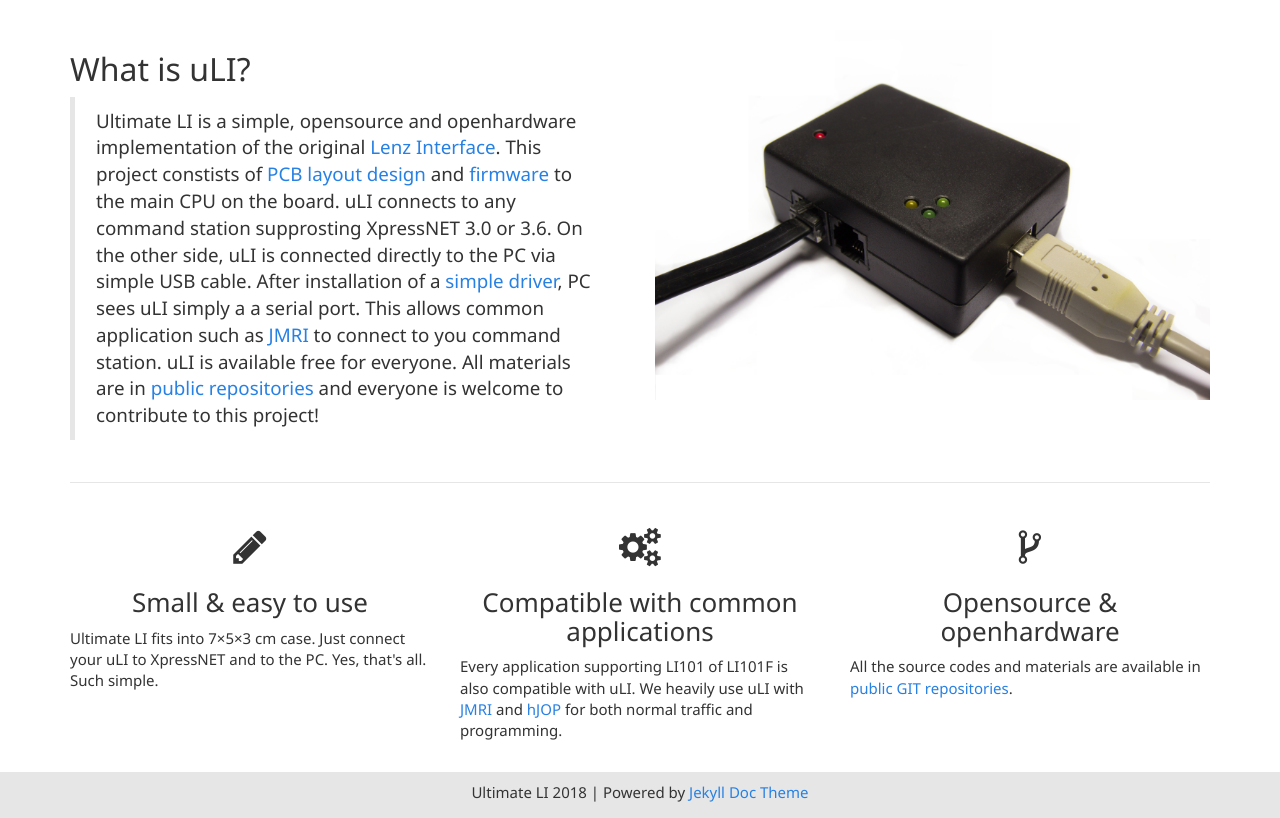
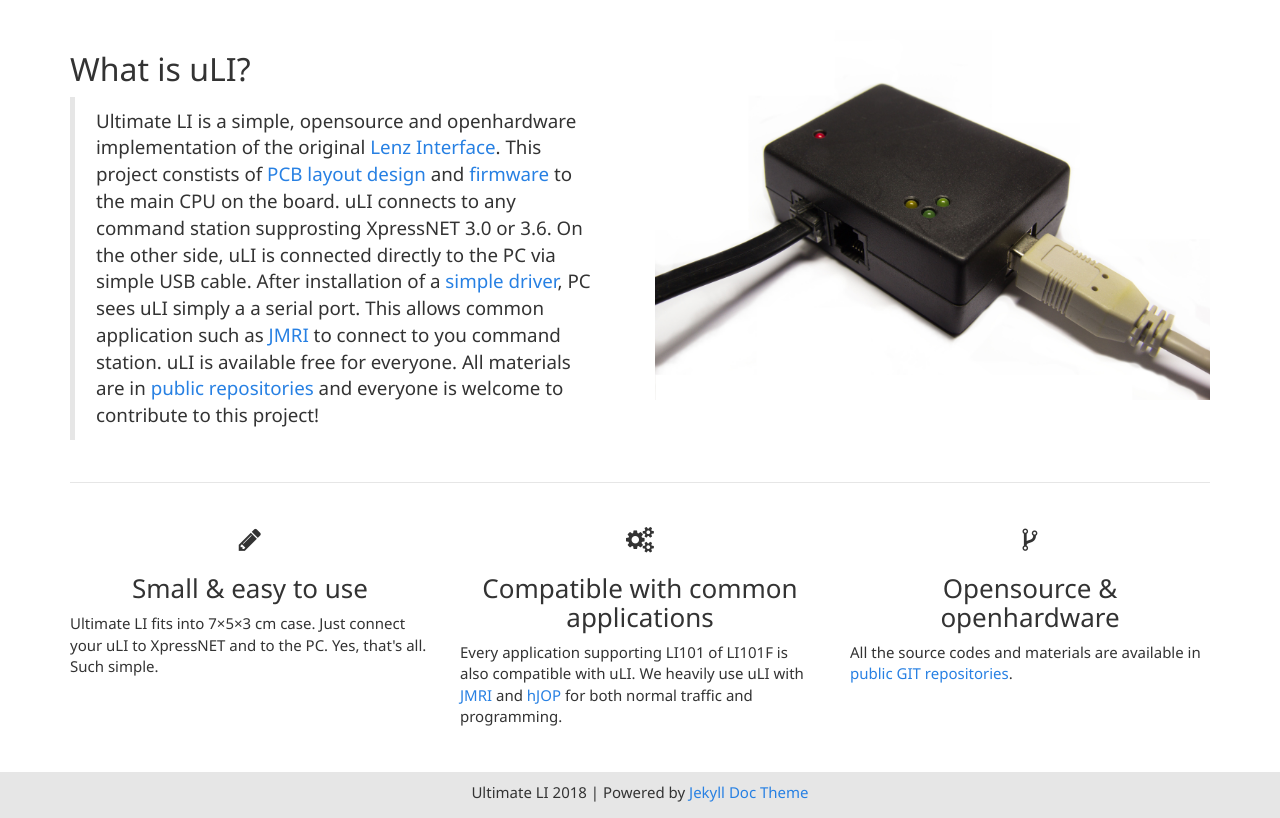
Before and after one commit to kmzbrnoI/uLI-web, a Jekyll site: the page built from index.html, in a window 1280 px wide and 1180 px high. Shown: the part 362-1180 px from the top of the window. Built offline with Jekyll 4.4.1, drawn with Linux system fonts in a browser that asks for light colours; nearby versions of some CDN libraries.

Commit message:
Do not use h1 in the middle of page.

```diff
--- a/index.html
+++ b/index.html
@@ -47,20 +47,20 @@ layout: default
 
     <div class="row">
         <div class="col-sm-4">
-            <h1 class="text-center"><i class="fa fa-pencil" aria-hidden="true"></i></h1>
+            <h3 class="text-center"><i class="fa fa-pencil" aria-hidden="true"></i></h3>
             <h3 class="text-center">Small & easy to use</h3>
             <p>Ultimate LI fits into 7×5×3 cm case. Just connect your uLI to
             XpressNET and to the PC. Yes, that's all.  Such simple.</p>
         </div>
         <div class="col-sm-4">
-            <h1 class="text-center"><i class="fa fa-cogs" aria-hidden="true"></i></h1>
+            <h3 class="text-center"><i class="fa fa-cogs" aria-hidden="true"></i></h3>
             <h3 class="text-center">Compatible with common applications</h3>
             <p>Every application supporting LI101 of LI101F is also compatible
             with uLI. We heavily use uLI with <a href="">JMRI</a> and
             <a href="">hJOP</a> for both normal traffic and programming.</p>
         </div>
         <div class="col-sm-4">
-            <h1 class="text-center"><i class="fa fa-code-fork" aria-hidden="true"></i></h1>
+            <h3 class="text-center"><i class="fa fa-code-fork" aria-hidden="true"></i></h3>
             <h3 class="text-center">Opensource & openhardware</h3>
             <p>All the source codes and materials are available in
             <a href="https://github.com/kmzbrnoI?q=uLI">public GIT repositories</a>.</p>
```
